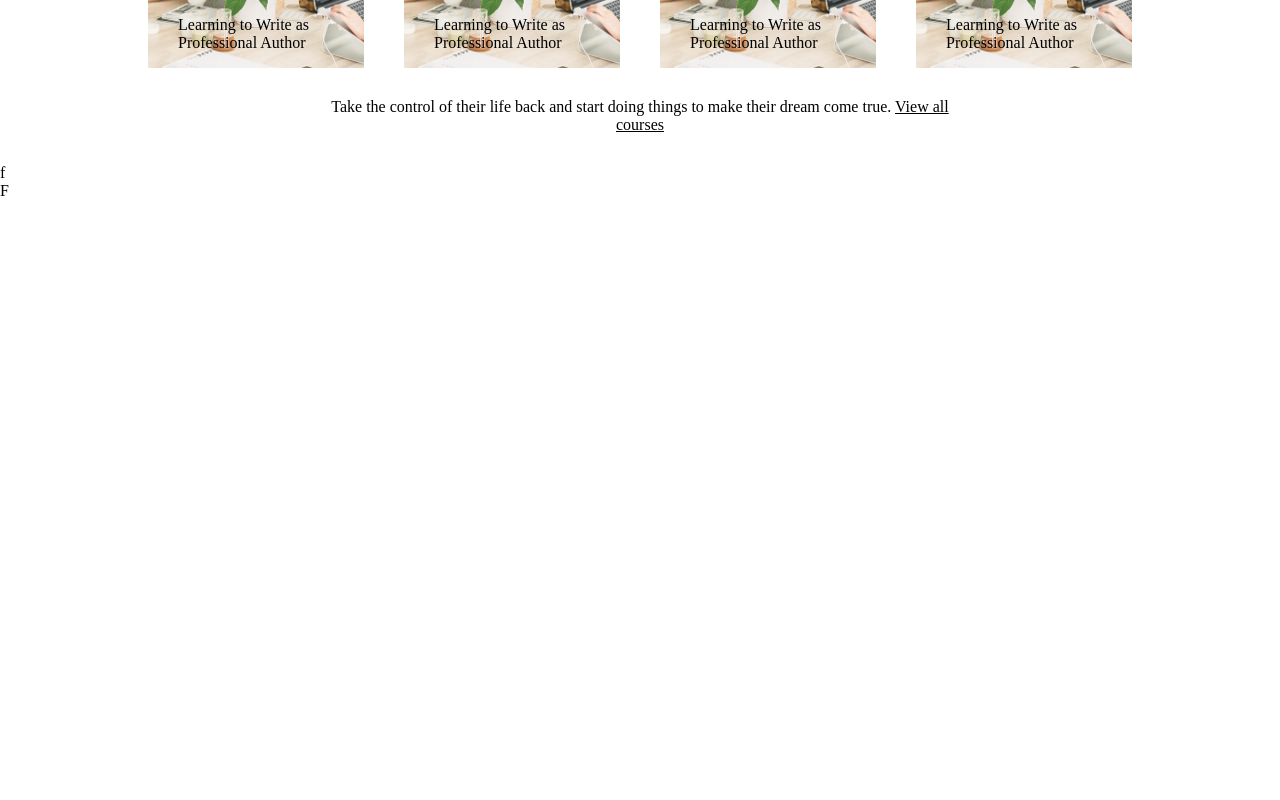
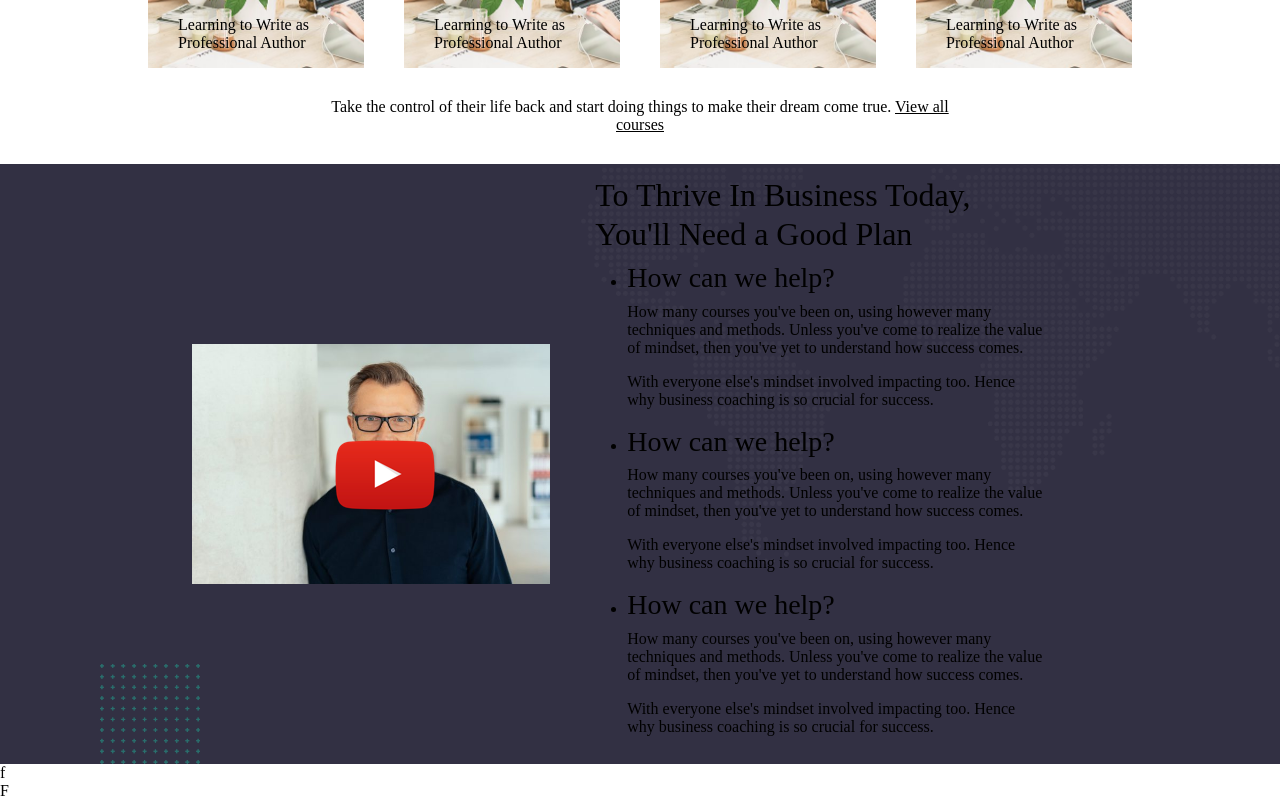
Before and after one commit to FrancescoCataletto/proj-html-vuejs, a Vue app: page / in a window 1280 px wide. Shown: the part 1940-2740 px from the top of the page. Before the commit the page ends 2140 px from the top, so only its background shows below. Built offline with nearby package versions, Linux system fonts and the light colour scheme.

Commit message:
draft structure of youtube component section

```diff
--- a/src/components/MainComponent.vue
+++ b/src/components/MainComponent.vue
@@ -3,6 +3,7 @@
       <OverviewComponent />
       <DiscoverNowComponent />
       <PlanCostComponent />
+      <YouTubeComponent />
   </main>
 </template>
 
@@ -10,9 +11,10 @@
 import OverviewComponent from './OverviewComponent.vue';
 import DiscoverNowComponent from './DiscoverNowComponent.vue';
 import PlanCostComponent from './PlanCostComponent.vue';
+import YouTubeComponent from './YouTubeComponent.vue';
 export default {
     name: "MainComponent",
-    components: { OverviewComponent, DiscoverNowComponent, PlanCostComponent }
+    components: { OverviewComponent, DiscoverNowComponent, PlanCostComponent, YouTubeComponent }
 }
 </script>
 
--- /dev/null
+++ b/src/components/YouTubeComponent.vue
@@ -0,0 +1,80 @@
+<template>
+  <div id="you-tube" class="d-flex align-items-center">
+      <div id="wrapper" class="d-flex align-items-center">
+          <div id="left-wrapped">
+              <img src="../assets/img/home-business-video-poster-670x450.jpg" alt="">
+              <div>
+                  <img src="../assets/img/icon-youtube-play.png" alt="">
+              </div>
+          </div>
+          <div id="right-wrapped">
+              <h2>
+                  To Thrive In Business Today, You'll Need a Good Plan
+              </h2>
+              <ul>
+                  <li>
+                    <h3>How can we help?</h3>
+                    <div>
+                        <p>How many courses you've been on, using however many techniques and methods. Unless you've come to realize the value of mindset, then you've yet to understand how success comes.</p>
+                        <p>With everyone else's mindset involved impacting too. Hence why business coaching is so crucial for success.</p>
+                    </div>
+                  </li>
+                  <li>
+                    <h3>How can we help?</h3>
+                    <div>
+                        <p>How many courses you've been on, using however many techniques and methods. Unless you've come to realize the value of mindset, then you've yet to understand how success comes.</p>
+                        <p>With everyone else's mindset involved impacting too. Hence why business coaching is so crucial for success.</p>
+                    </div>
+                  </li>
+                  <li>
+                    <h3>How can we help?</h3>
+                    <div>
+                        <p>How many courses you've been on, using however many techniques and methods. Unless you've come to realize the value of mindset, then you've yet to understand how success comes.</p>
+                        <p>With everyone else's mindset involved impacting too. Hence why business coaching is so crucial for success.</p>
+                    </div>
+                  </li>
+              </ul>
+          </div>
+      </div>
+  </div>
+</template>
+
+<script>
+export default {
+    name: "YouTubeComponent"
+}
+</script>
+
+<style lang="scss" scoped>
+@import "../assets/img/global.scss";
+
+#you-tube{
+    background: url("../assets/img/maxcoach-shape-07.png") left 100px bottom no-repeat, url("../assets/img/background-map-dots-top-right-transparent.png") right top no-repeat;
+    background-color: rgb(50, 48, 67);
+    background-size: 100px 100px, 700px 400px;
+    height: 600px;
+}
+
+#wrapper{
+    width: 70%;
+    margin: 30px auto;
+}
+
+#left-wrapped{
+    width: 40%;
+    position: relative;
+    img:first-child{
+        width: 100%
+    }
+    div{
+        position: absolute;
+        top: 40%;
+        left: 40%;
+    }
+}
+
+#right-wrapped{
+    width: 50%;
+    margin: 0 auto;
+}
+</style>
```
